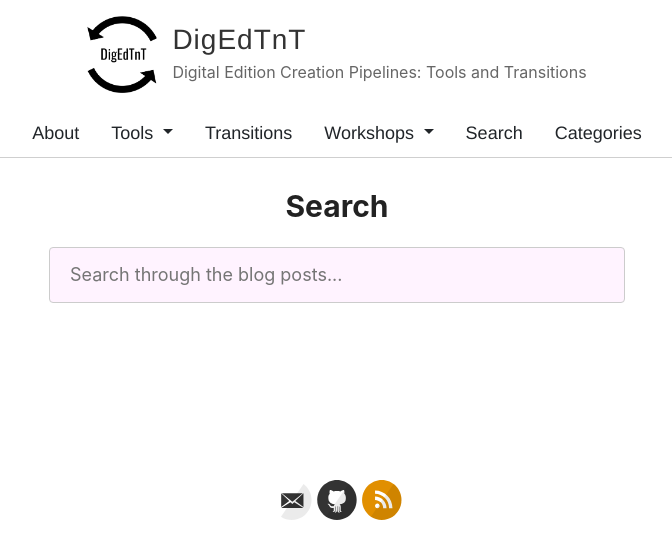
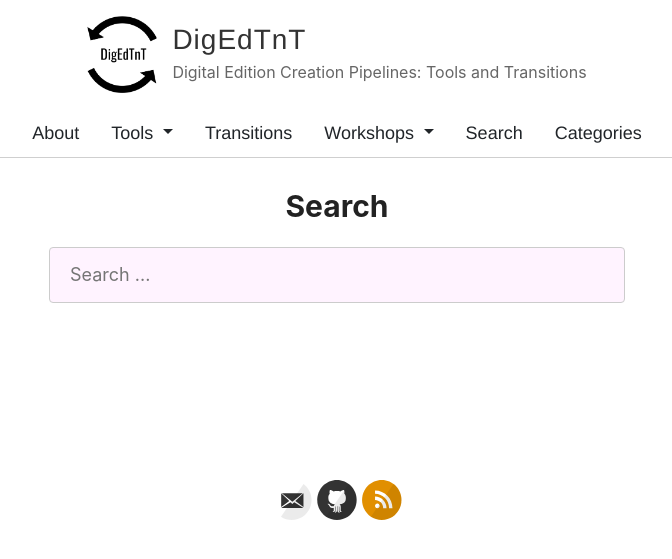
Before and after one commit to DigEdTnT/digedtnt.github.io, a Jekyll site: the page built from _pages/search.md, in a window 1280 px wide. Shown: the top 559 px of the page, without its empty margins (303-975 px from the left). Built offline with Jekyll 4.4.1, drawn with Linux system fonts in a browser that asks for light colours.

Commit message:
Update search.md

```diff
--- a/_pages/search.md
+++ b/_pages/search.md
@@ -5,7 +5,7 @@ permalink: /search/
 ---
 
 <div id="search-container">
-    <input type="text" id="search-input" placeholder="Search through the blog posts...">
+    <input type="text" id="search-input" placeholder="Search ...">
     <ul id="results-container"></ul>
 </div>
 
```
